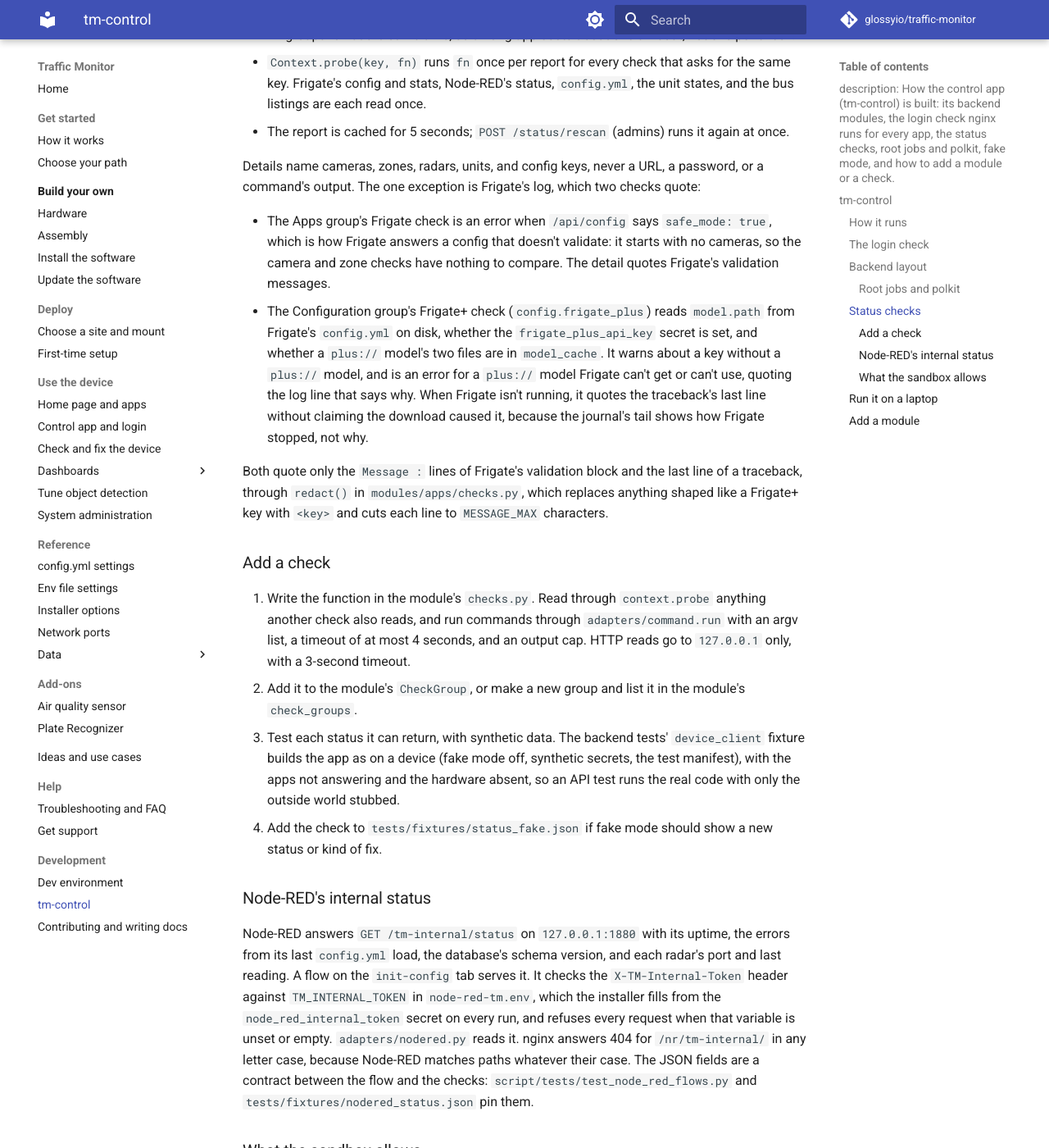
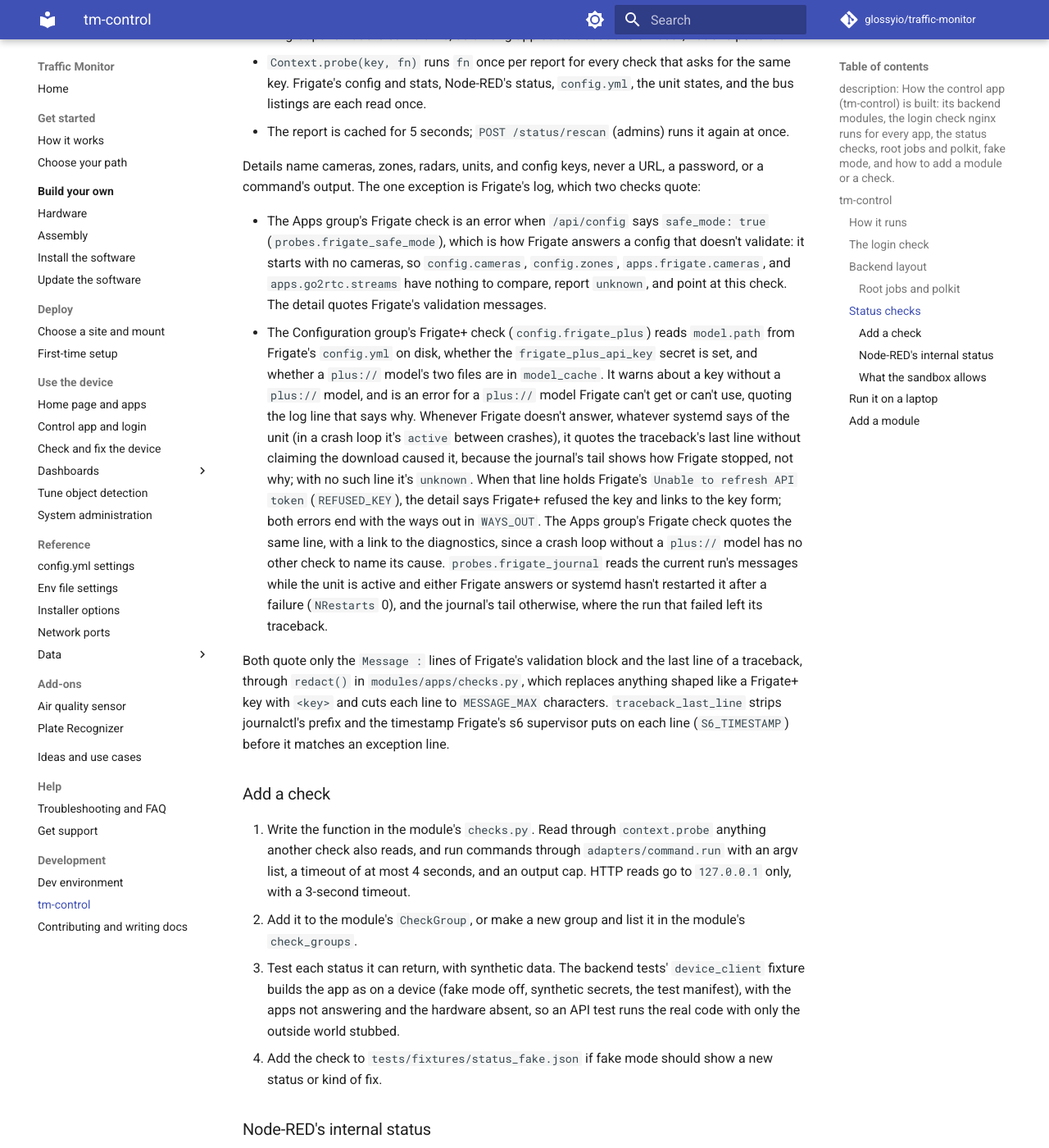
Before and after one commit to glossyio/traffic-monitor, an MkDocs documentation site: the page built from docs/development/tm-control.md, in a window 1280 px wide and 1400 px high, scrolled down 5477 px. Shown: the whole window at 82% size. Built offline with MkDocs 1.6.1 and Material for MkDocs 9.7.7, drawn with Linux system fonts in a browser that asks for light colours; comment, search, counter and statistics services are not loaded; the version menu is left out.

Commit message:
Say how a model Frigate can't fetch reaches it, and how to get out
Assisted-by: Claude Code 2.1.318 (CLI)
AI-Model: Claude Opus 5.5 (claude-opus-5-5)
AI-Effort: xhigh
AI-Role: drafted

```diff
--- a/docs/development/tm-control.md
+++ b/docs/development/tm-control.md
@@ -125,10 +125,10 @@ The runner in `core/checks.py` keeps the page up whatever a probe does:
 
 Details name cameras, zones, radars, units, and config keys, never a URL, a password, or a command's output. The one exception is Frigate's log, which two checks quote:
 
-* The Apps group's Frigate check is an error when `/api/config` says `safe_mode: true`, which is how Frigate answers a config that doesn't validate: it starts with no cameras, so the camera and zone checks have nothing to compare. The detail quotes Frigate's validation messages.
-* The Configuration group's Frigate+ check (`config.frigate_plus`) reads `model.path` from Frigate's `config.yml` on disk, whether the `frigate_plus_api_key` secret is set, and whether a `plus://` model's two files are in `model_cache`. It warns about a key without a `plus://` model, and is an error for a `plus://` model Frigate can't get or can't use, quoting the log line that says why. When Frigate isn't running, it quotes the traceback's last line without claiming the download caused it, because the journal's tail shows how Frigate stopped, not why.
+* The Apps group's Frigate check is an error when `/api/config` says `safe_mode: true` (`probes.frigate_safe_mode`), which is how Frigate answers a config that doesn't validate: it starts with no cameras, so `config.cameras`, `config.zones`, `apps.frigate.cameras`, and `apps.go2rtc.streams` have nothing to compare, report `unknown`, and point at this check. The detail quotes Frigate's validation messages.
+* The Configuration group's Frigate+ check (`config.frigate_plus`) reads `model.path` from Frigate's `config.yml` on disk, whether the `frigate_plus_api_key` secret is set, and whether a `plus://` model's two files are in `model_cache`. It warns about a key without a `plus://` model, and is an error for a `plus://` model Frigate can't get or can't use, quoting the log line that says why. Whenever Frigate doesn't answer, whatever systemd says of the unit (in a crash loop it's `active` between crashes), it quotes the traceback's last line without claiming the download caused it, because the journal's tail shows how Frigate stopped, not why; with no such line it's `unknown`. When that line holds Frigate's `Unable to refresh API token` (`REFUSED_KEY`), the detail says Frigate+ refused the key and links to the key form; both errors end with the ways out in `WAYS_OUT`. The Apps group's Frigate check quotes the same line, with a link to the diagnostics, since a crash loop without a `plus://` model has no other check to name its cause. `probes.frigate_journal` reads the current run's messages while the unit is active and either Frigate answers or systemd hasn't restarted it after a failure (`NRestarts` 0), and the journal's tail otherwise, where the run that failed left its traceback.
 
-Both quote only the `Message :` lines of Frigate's validation block and the last line of a traceback, through `redact()` in `modules/apps/checks.py`, which replaces anything shaped like a Frigate+ key with `<key>` and cuts each line to `MESSAGE_MAX` characters.
+Both quote only the `Message :` lines of Frigate's validation block and the last line of a traceback, through `redact()` in `modules/apps/checks.py`, which replaces anything shaped like a Frigate+ key with `<key>` and cuts each line to `MESSAGE_MAX` characters. `traceback_last_line` strips journalctl's prefix and the timestamp Frigate's s6 supervisor puts on each line (`S6_TIMESTAMP`) before it matches an exception line.
 
 ### Add a check
 
```
Also changed, not shown: design/plans/2026-11-04-frigate-plus-key.md (+1 -1 lines), docs/configuration/frigate-config.md (+27 -5 lines), docs/reference/tmsetup.md (+1 -1 lines), docs/use/device-health.md (+3 -3 lines).
